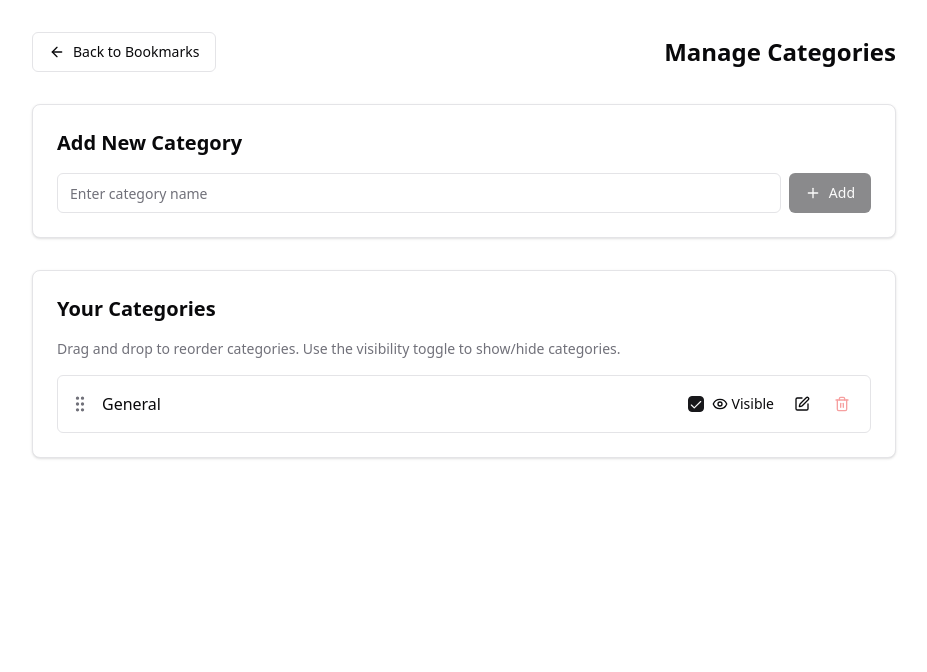
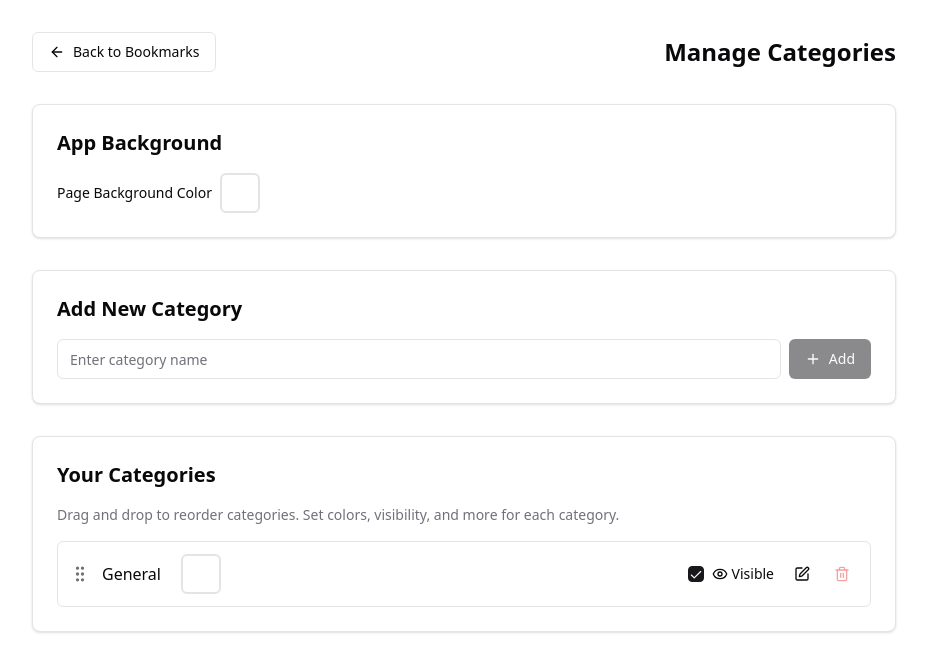
Before and after one commit to Menimm/titlehaven, a React (Vite) app: page /categories in a window 1280 px wide. Shown: the top 672 px of the page, without its empty margins (176-1103 px from the left). Built offline with nearby package versions, Linux system fonts and the light colour scheme.

Commit message:
Add category color customization
Adds functionality to set background colors for the entire page and individual categories.

```diff
--- a/src/components/BookmarkGrid.tsx
+++ b/src/components/BookmarkGrid.tsx
@@ -44,6 +44,12 @@ const BookmarkGrid: React.FC<BookmarkGridProps> = ({
     return category ? category.name : categoryId;
   };
 
+  // Function to get category color from id
+  const getCategoryColor = (categoryId: string) => {
+    const category = categories.find(cat => cat.id === categoryId);
+    return category?.color || '';
+  };
+
   // Function to check if a category is visible
   const isCategoryVisible = (categoryId: string) => {
     const category = categories.find(cat => cat.id === categoryId);
@@ -82,8 +88,15 @@ const BookmarkGrid: React.FC<BookmarkGridProps> = ({
         </div>
       )}
 
-      {visibleCategoryIds.map((categoryId) => (
-        <section key={categoryId} className="animate-fade-in border rounded-lg p-4">
+      {visibleCategoryIds.map((categoryId) => {
+        const categoryColor = getCategoryColor(categoryId);
+
+        return (
+          <section
+            key={categoryId}
+            className="animate-fade-in border rounded-lg p-4"
+            style={{ backgroundColor: categoryColor || '' }}
+          >
             <div
               className="flex items-center cursor-pointer"
               onClick={() => toggleSection(categoryId)}
@@ -180,7 +193,8 @@ const BookmarkGrid: React.FC<BookmarkGridProps> = ({
               )
             )}
           </section>
-      ))}
+        );
+      })}
     </div>
   );
 };
--- /dev/null
+++ b/src/components/ColorPicker.tsx
@@ -0,0 +1,88 @@
+
+import React, { useState } from 'react';
+import { Button } from '@/components/ui/button';
+import { Popover, PopoverContent, PopoverTrigger } from '@/components/ui/popover';
+import { cn } from '@/lib/utils';
+
+interface ColorPickerProps {
+  color?: string;
+  onChange: (color: string) => void;
+  className?: string;
+  label?: string;
+}
+
+const PRESET_COLORS = [
+  '#FFFFFF', // White
+  '#F8F9FA', // Light Gray
+  '#E9ECEF', // Lighter Gray
+  '#DEE2E6', // Light Blue Gray
+  '#CED4DA', // Blue Gray
+  '#F8F9D7', // Light Yellow
+  '#E3F2FD', // Light Blue
+  '#E8F5E9', // Light Green
+  '#FFF3E0', // Light Orange
+  '#FCE4EC', // Light Pink
+  '#F3E5F5', // Light Purple
+  '#FFEBEE', // Light Red
+  '#E0F7FA', // Light Cyan
+  '#FFF8E1', // Light Amber
+  '#F1F8E9', // Light Lime
+];
+
+const ColorPicker: React.FC<ColorPickerProps> = ({
+  color,
+  onChange,
+  className,
+  label = "Select Color"
+}) => {
+  const [open, setOpen] = useState(false);
+
+  const handleColorSelect = (newColor: string) => {
+    onChange(newColor);
+    setOpen(false);
+  };
+
+  return (
+    <div className={cn("flex items-center gap-2", className)}>
+      {label && <span className="text-sm">{label}</span>}
+      <Popover open={open} onOpenChange={setOpen}>
+        <PopoverTrigger asChild>
+          <Button
+            variant="outline"
+            size="sm"
+            className="w-10 h-10 p-0 border-2"
+            style={{ backgroundColor: color || '#FFFFFF' }}
+          >
+            <span className="sr-only">Open color picker</span>
+          </Button>
+        </PopoverTrigger>
+        <PopoverContent className="w-64">
+          <div className="grid grid-cols-5 gap-2">
+            {PRESET_COLORS.map((presetColor) => (
+              <button
+                key={presetColor}
+                className={cn(
+                  "w-8 h-8 rounded-md border border-gray-300 cursor-pointer",
+                  color === presetColor && "ring-2 ring-primary"
+                )}
+                style={{ backgroundColor: presetColor }}
+                onClick={() => handleColorSelect(presetColor)}
+              />
+            ))}
+          </div>
+          <div className="mt-3">
+            <label className="block text-sm mb-1">Custom Color</label>
+            <input
+              type="color"
+              value={color || '#FFFFFF'}
+              onChange={(e) => handleColorSelect(e.target.value)}
+              className="w-full h-8 cursor-pointer"
+            />
+          </div>
+        </PopoverContent>
+      </Popover>
+    </div>
+  );
+};
+
+export default ColorPicker;
--- /dev/null
+++ b/src/hooks/useAppSettings.ts
@@ -0,0 +1,32 @@
+
+import { useState, useEffect } from 'react';
+import { AppSettings } from '@/lib/types';
+
+export const useAppSettings = () => {
+  const [settings, setSettings] = useState<AppSettings>(() => {
+    const saved = localStorage.getItem('appSettings');
+    if (saved) {
+      try {
+        return JSON.parse(saved);
+      } catch (e) {
+        console.error('Failed to parse app settings from localStorage', e);
+        return {};
+      }
+    }
+    return {};
+  });
+
+  // Save to localStorage whenever settings change
+  useEffect(() => {
+    localStorage.setItem('appSettings', JSON.stringify(settings));
+  }, [settings]);
+
+  const setBackgroundColor = (color: string) => {
+    setSettings(prev => ({ ...prev, backgroundColor: color }));
+  };
+
+  return {
+    settings,
+    setBackgroundColor
+  };
+};
--- a/src/hooks/useCategories.ts
+++ b/src/hooks/useCategories.ts
@@ -15,7 +15,8 @@ export const useCategories = () => {
         return parsed.map((cat: Category, index: number) => ({
           ...cat,
           order: cat.order !== undefined ? cat.order : index,
-          visible: cat.visible !== undefined ? cat.visible : true
+          visible: cat.visible !== undefined ? cat.visible : true,
+          color: cat.color || undefined
         }));
       } catch (e) {
         console.error('Failed to parse categories from localStorage', e);
@@ -54,6 +55,12 @@ export const useCategories = () => {
     ));
   };
 
+  const setCategoryColor = (id: string, color: string) => {
+    setCategories(categories.map(cat =>
+      cat.id === id ? { ...cat, color } : cat
+    ));
+  };
+
   const reorderCategories = (newOrder: Category[]) => {
     setCategories(newOrder);
   };
@@ -63,6 +70,7 @@ export const useCategories = () => {
     addCategory,
     updateCategory,
     toggleCategoryVisibility,
+    setCategoryColor,
     reorderCategories
   };
 };
--- a/src/lib/types.ts
+++ b/src/lib/types.ts
@@ -15,4 +15,11 @@ export interface Category {
   name: string;
   order?: number; // For drag and drop ordering
   visible?: boolean; // For show/hide functionality
+  color?: string; // For category background color
 }
+
+// Add an interface for app settings
+export interface AppSettings {
+  backgroundColor?: string;
+  // Add other app-wide settings here as needed
+}
--- a/src/pages/Categories.tsx
+++ b/src/pages/Categories.tsx
@@ -6,10 +6,12 @@ import { Input } from '@/components/ui/input';
 import { toast } from 'sonner';
 import { Category } from '@/lib/types';
 import { AlertDialog, AlertDialogContent, AlertDialogHeader, AlertDialogTitle, AlertDialogDescription, AlertDialogFooter, AlertDialogAction, AlertDialogCancel } from '@/components/ui/alert-dialog';
-import { Edit, Trash2, ArrowLeft, Plus, GripVertical, Eye, EyeOff } from 'lucide-react';
+import { Edit, Trash2, ArrowLeft, Plus, GripVertical, Eye, EyeOff, Palette } from 'lucide-react';
 import { useCategories } from '@/hooks/useCategories';
+import { useAppSettings } from '@/hooks/useAppSettings';
 import { DragDropContext, Droppable, Draggable } from 'react-beautiful-dnd';
 import { Checkbox } from '@/components/ui/checkbox';
+import ColorPicker from '@/components/ColorPicker';
 
 const Categories = () => {
   const navigate = useNavigate();
@@ -18,8 +20,11 @@ const Categories = () => {
     addCategory,
     updateCategory,
     toggleCategoryVisibility,
+    setCategoryColor,
     reorderCategories
   } = useCategories();
+
+  const { settings, setBackgroundColor } = useAppSettings();
 
   const [newCategory, setNewCategory] = useState('');
   const [editingCategory, setEditingCategory] = useState<Category | null>(null);
@@ -75,6 +80,16 @@ const Categories = () => {
     toast.success(`Category ${category.visible ? 'hidden' : 'shown'}`);
   };
 
+  const handleSetCategoryColor = (categoryId: string, color: string) => {
+    setCategoryColor(categoryId, color);
+    toast.success('Category color updated');
+  };
+
+  const handleSetBackgroundColor = (color: string) => {
+    setBackgroundColor(color);
+    toast.success('Background color updated');
+  };
+
   const handleDragEnd = (result: any) => {
     if (!result.destination) return;
 
@@ -93,6 +108,13 @@ const Categories = () => {
   };
 
   return (
+    <div
+      className="min-h-screen"
+      style={{
+        backgroundColor: settings.backgroundColor || 'var(--background)',
+        color: settings.backgroundColor ? 'inherit' : 'var(--foreground)'
+      }}
+    >
       <div className="container max-w-4xl px-4 py-8">
         <div className="flex justify-between items-center mb-8">
           <Button
@@ -104,6 +126,26 @@ const Categories = () => {
             Back to Bookmarks
           </Button>
           <h1 className="text-2xl font-bold">Manage Categories</h1>
+        </div>
+
+        <div className="bg-card rounded-lg border shadow p-6 mb-8">
+          <h2 className="text-xl font-semibold mb-4">App Background</h2>
+          <div className="flex items-center gap-4">
+            <ColorPicker
+              color={settings.backgroundColor}
+              onChange={handleSetBackgroundColor}
+              label="Page Background Color"
+            />
+            {settings.backgroundColor && (
+              <Button
+                variant="outline"
+                size="sm"
+                onClick={() => handleSetBackgroundColor('')}
+              >
+                Reset to Default
+              </Button>
+            )}
+          </div>
         </div>
 
         <div className="bg-card rounded-lg border shadow p-6 mb-8">
@@ -129,7 +171,7 @@ const Categories = () => {
         <div className="bg-card rounded-lg border shadow p-6">
           <h2 className="text-xl font-semibold mb-4">Your Categories</h2>
           <p className="text-sm text-muted-foreground mb-4">
-          Drag and drop to reorder categories. Use the visibility toggle to show/hide categories.
+            Drag and drop to reorder categories. Set colors, visibility, and more for each category.
           </p>
           {categories.length === 0 ? (
             <p className="text-muted-foreground">No categories found.</p>
@@ -153,6 +195,10 @@ const Categories = () => {
                             ref={provided.innerRef}
                             {...provided.draggableProps}
                             className="flex items-center justify-between p-3 rounded-md border bg-background"
+                            style={{
+                              backgroundColor: category.color || '',
+                              ...provided.draggableProps.style
+                            }}
                           >
                             <div className="flex items-center gap-3">
                               <div
@@ -162,6 +208,12 @@ const Categories = () => {
                                 <GripVertical className="h-5 w-5 text-muted-foreground" />
                               </div>
                               <span className="font-medium">{category.name}</span>
+                              <ColorPicker
+                                color={category.color}
+                                onChange={(color) => handleSetCategoryColor(category.id, color)}
+                                className="ml-2"
+                                label=""
+                              />
                             </div>
                             <div className="flex items-center gap-3">
                               <div className="flex items-center gap-2">
@@ -270,6 +322,7 @@ const Categories = () => {
           </AlertDialogContent>
         </AlertDialog>
       </div>
+    </div>
   );
 };
 
--- a/src/pages/Index.tsx
+++ b/src/pages/Index.tsx
@@ -10,6 +10,7 @@ import { useBookmarks } from '@/hooks/useBookmarks';
 import { useCategories } from '@/hooks/useCategories';
 import { useSearch } from '@/hooks/useSearch';
 import { useBookmarkForm } from '@/hooks/useBookmarkForm';
+import { useAppSettings } from '@/hooks/useAppSettings';
 import { Bookmark } from '@/lib/types';
 
 const Index = () => {
@@ -49,6 +50,8 @@ const Index = () => {
     isLoading
   } = useSearch(bookmarks);
 
+  const { settings } = useAppSettings();
+
   // Toggle between grid and list view
   const handleToggleViewMode = () => {
     const newMode = viewMode === 'grid' ? 'list' : 'grid';
@@ -87,7 +90,13 @@ const Index = () => {
   };
 
   return (
-    <div className="min-h-screen flex flex-col bg-background">
+    <div
+      className="min-h-screen flex flex-col"
+      style={{
+        backgroundColor: settings?.backgroundColor || 'var(--background)',
+        color: settings?.backgroundColor ? 'inherit' : 'var(--foreground)'
+      }}
+    >
       <Header
         onAddBookmark={handleAddBookmark}
         bookmarkCount={filteredBookmarks.length}
```
Lines whose indentation alone changed are shown as unchanged.
